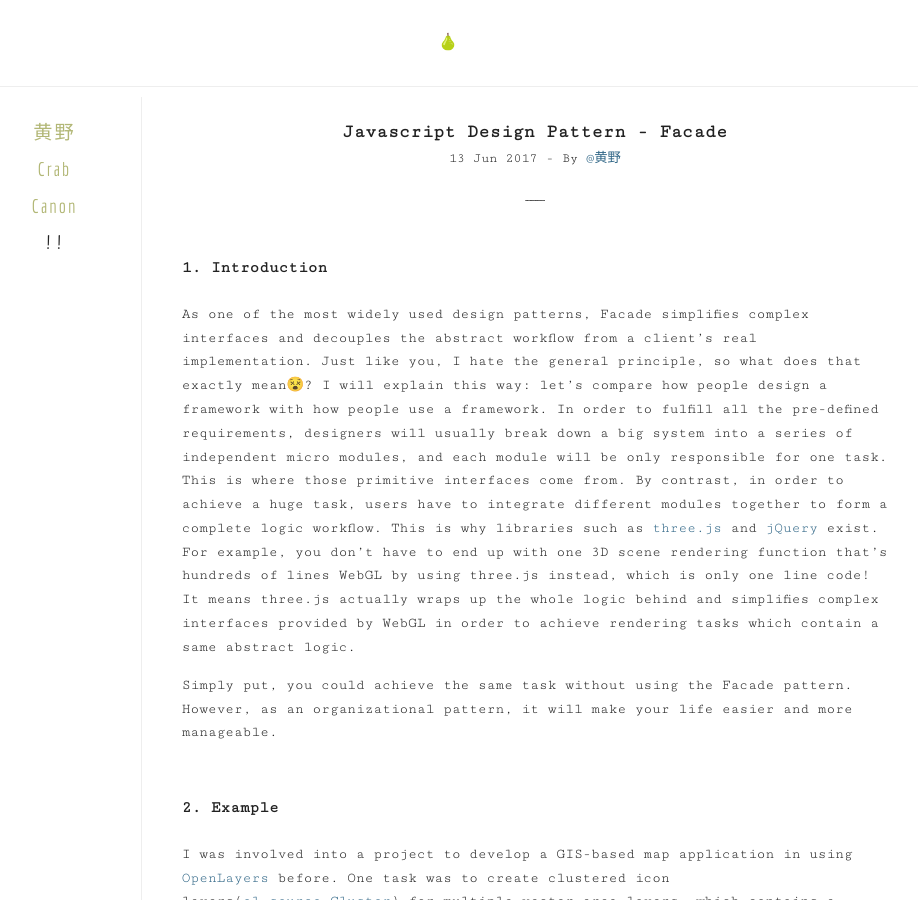
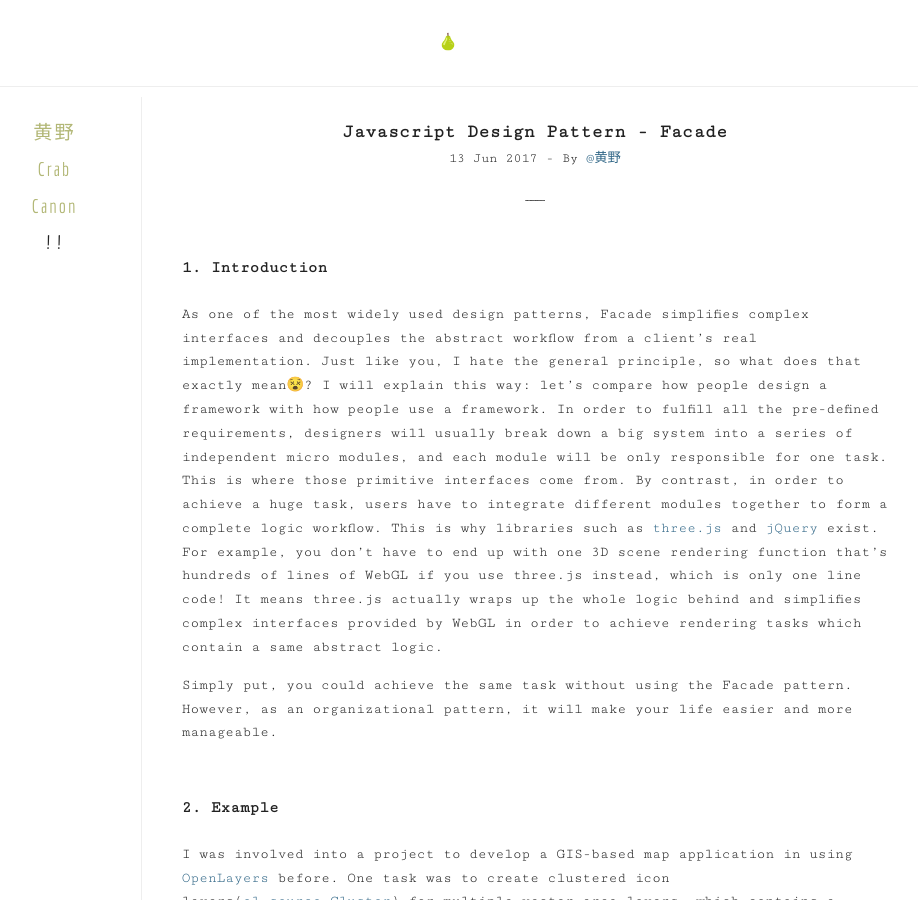
Before and after one commit to crabcanon/crabcanon.github.com, a Jekyll site: the page built from _posts/2017-06-13-javascript-design-pattern-facade.md, in a window 1280 px wide and 900 px high. Shown: the whole window, without its empty margins (192-1110 px from the left). Built offline with Jekyll 4.4.1, drawn with Linux system fonts in a browser that asks for light colours; emoji names are drawn with the system emoji font.

Commit message:
Update blog

```diff
--- a/_posts/2017-06-13-javascript-design-pattern-facade.md
+++ b/_posts/2017-06-13-javascript-design-pattern-facade.md
@@ -8,7 +8,7 @@ tags: [Javascript]
 
 #### 1. Introduction
 
-As one of the most widely used design patterns, Facade simplifies complex interfaces and decouples the abstract workflow from a client's real implementation. Just like you, I hate the general principle, so what does that exactly mean:dizzy_face:? I will explain this way: let's compare how people design a framework with how people use a framework. In order to fulfill all the pre-defined requirements, designers will usually break down a big system into a series of independent micro modules, and each module will be only responsible for one task. This is where those primitive interfaces come from. By contrast, in order to achieve a huge task, users have to integrate different modules together to form a complete logic workflow. This is why libraries such as [three.js](https://threejs.org/) and [jQuery](https://jquery.com/) exist. For example, you don't have to end up with one 3D scene rendering function that's hundreds of lines WebGL by using three.js instead, which is only one line code! It means three.js actually wraps up the whole logic behind and simplifies complex interfaces provided by WebGL in order to achieve rendering tasks which contain a same abstract logic.
+As one of the most widely used design patterns, Facade simplifies complex interfaces and decouples the abstract workflow from a client's real implementation. Just like you, I hate the general principle, so what does that exactly mean:dizzy_face:? I will explain this way: let's compare how people design a framework with how people use a framework. In order to fulfill all the pre-defined requirements, designers will usually break down a big system into a series of independent micro modules, and each module will be only responsible for one task. This is where those primitive interfaces come from. By contrast, in order to achieve a huge task, users have to integrate different modules together to form a complete logic workflow. This is why libraries such as [three.js](https://threejs.org/) and [jQuery](https://jquery.com/) exist. For example, you don't have to end up with one 3D scene rendering function that's hundreds of lines of WebGL if you use three.js instead, which is only one line code! It means three.js actually wraps up the whole logic behind and simplifies complex interfaces provided by WebGL in order to achieve rendering tasks which contain a same abstract logic.
 
 Simply put, you could achieve the same task without using the Facade pattern. However, as an organizational pattern, it will make your life easier and more manageable.
 
```
